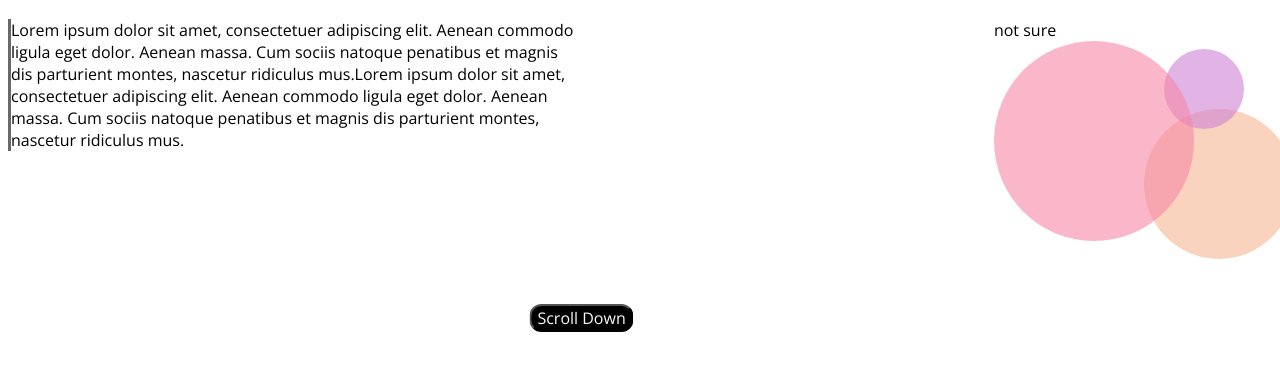
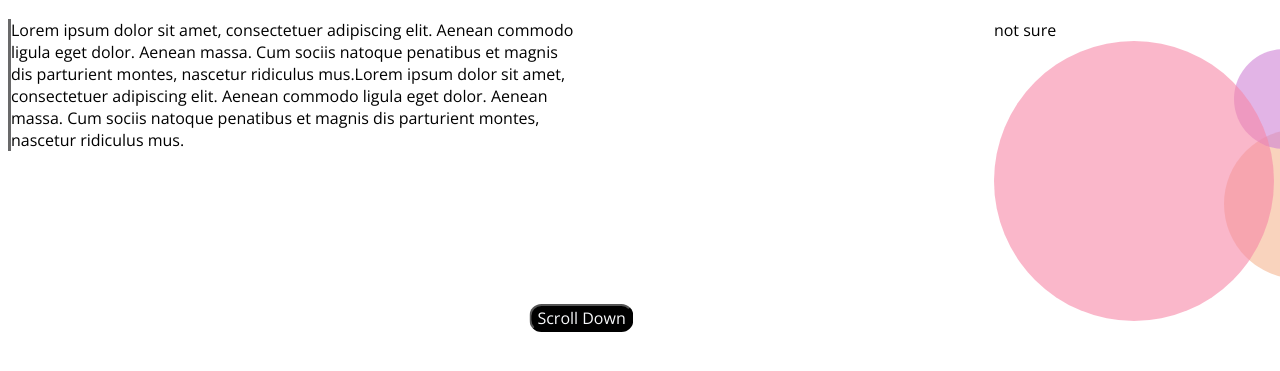
Before and after one commit to kefele/Company_Info_Example, a plain HTML site: page index.html in a window 1280 px wide. Shown: the part 245-616 px from the top of the page. Drawn offline with nearby package versions, Linux system fonts and the light colour scheme; files that its build step writes are made by us from their sources.

Commit message:
circle update

```diff
--- a/css/styles.css
+++ b/css/styles.css
@@ -66,29 +66,32 @@
 
 .circle1{
 
-
   position: absolute;
   height: 150px;
   width: 150px;
   background:rgba(247, 193, 162, 0.7);
-  top: 90px;
-  left: 150px;
+  top: 110px;
+  left: 230px;
   border-radius: 80%;
+
+
 }
 .circle2{
+
   position: absolute;
-  height: 80px;
-  width: 80px;
+  height: 100px;
+  width: 100px;
   border-radius: 100%;
   top: 30px;
-  left: 170px;
+  left: 240px;
   background: rgba(207, 130, 213, 0.6);
 }
 
 .circle3{
+
   position: absolute;
-  height: 200px;
-  width: 200px;
+  height: 280px;
+  width: 280px;
   border-radius: 80%;
   background: rgba(247, 136, 167, 0.6);
 
```
